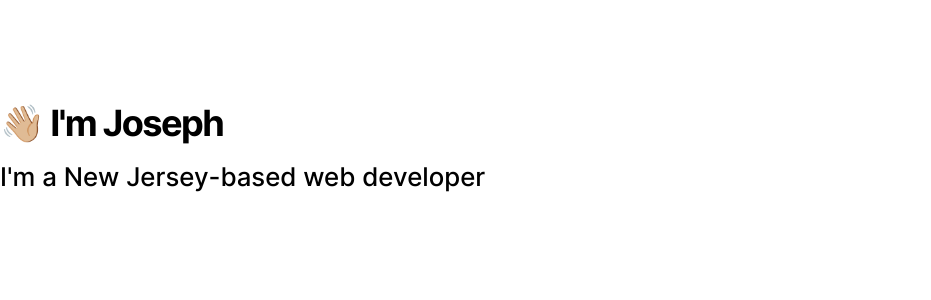
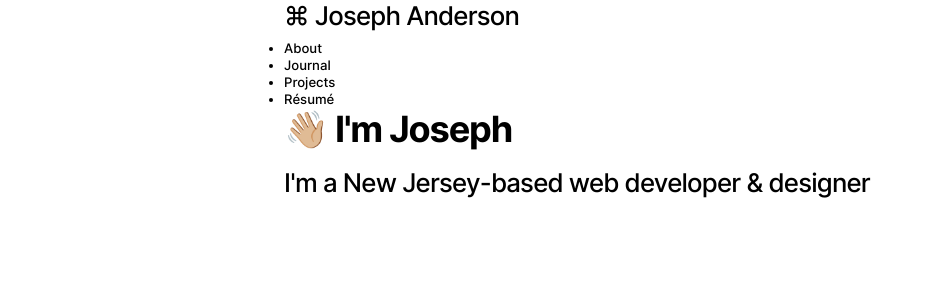
Before and after one commit to josephxanderson/www, a Next.js app: page / in a window 1280 px wide. Shown: the top 300 px of the page, without its empty margins (0-931 px from the left). Built offline with nearby package versions, Linux system fonts and the light colour scheme.

Commit message:
Work on site layout.

```diff
--- a/components/GlobalNavigation.js
+++ b/components/GlobalNavigation.js
@@ -1,6 +1,37 @@
+import Link from 'next/link';
+
 const GlobalNavigation = () => {
 	return (
 		<nav className="GlobalNavigation">
+			<div className="GlobalNavigation-Container">
+				<h3 className="GlobalNavigation-Title">⌘ Joseph Anderson</h3>
+
+				<ul className="GlobalNavigation-List">
+					<li className="GlobalNavigation-Item">
+						<Link className="GlobalNavigation-Item-Link" href="/about">
+							<span className="GlobalNavigation-Item-Content">About</span>
+						</Link>
+					</li>
+
+					<li className="GlobalNavigation-Item">
+						<Link className="GlobalNavigation-Item-Link" href="/journal">
+							<span className="GlobalNavigation-Item-Content">Journal</span>
+						</Link>
+					</li>
+
+					<li className="GlobalNavigation-Item">
+						<Link className="GlobalNavigation-Item-Link" href="/Projects">
+							<span className="GlobalNavigation-Item-Content">Projects</span>
+						</Link>
+					</li>
+
+					<li className="GlobalNavigation-Item">
+						<Link className="GlobalNavigation-Item-Link" href="/resume">
+							<span className="GlobalNavigation-Item-Content">Résumé</span>
+						</Link>
+					</li>
+				</ul>
+			</div>
 		</nav>
 	);
 }
--- a/layouts/Journal.js
+++ b/layouts/Journal.js
@@ -5,7 +5,9 @@ const Journal = ({ children, title }) => {
 	return (<>
 		<Common title={title} />
 
-		{ children }
+		<main className="PageContainer">
+			{ children }
+		</main>
 	</>);
 }
 
--- a/layouts/Main.js
+++ b/layouts/Main.js
@@ -1,14 +1,13 @@
 // Framework imports
 import Common from './Common';
-import GlobalNavigation from '../components/GlobalNavigation';
 
 const Main = ({ children, title }) => {
 	return (<>
 		<Common title={title} />
 
-		<GlobalNavigation />
-
-		{ children }
+		<main className="PageContainer">
+			{ children }
+		</main>
 	</>);
 }
 
--- a/pages/_app.js
+++ b/pages/_app.js
@@ -1,8 +1,13 @@
 // Application imports
+import GlobalNavigation from '../components/GlobalNavigation';
 import '../styles/index.scss';
 
 const App = ({ Component, pageProps }) => {
-	return <Component {...pageProps} />;
+	return (<>
+		<GlobalNavigation />
+
+		<Component {...pageProps} />
+	</>);
 }
 
 export default App;
--- a/pages/index.js
+++ b/pages/index.js
@@ -4,8 +4,10 @@ import Layout from '../layouts/Main';
 const Home = () => {
 	return (
 		<Layout>
-			<h1>👋🏼 I'm Joseph</h1>
-			<h3>I'm a New Jersey-based web developer</h3>
+			<header className="PageHeader">
+				<h1>👋🏼 I'm Joseph</h1>
+				<h3>I'm a New Jersey-based web developer & designer</h3>
+			</header>
 		</Layout>
 	);
 }
--- a/styles/base.scss
+++ b/styles/base.scss
@@ -1,3 +1,5 @@
+@use './variables';
+
 html {
 	position: relative;
 	display: block;
@@ -26,12 +28,35 @@ body {
 
 	div#__next {
 		position: relative;
-		display: flex;
-
-		flex-direction: column;
+		display: block;
 
 		width: 100%;
 		height: 100%;
-	} // main.ptamain
+
+		main.PageContainer {
+			position: relative;
+			display: flex;
+
+			flex-direction: column;
+
+			width: 100%;
+			height: auto;
+
+			max-width: var(--global-breakpoint-md);
+
+			margin: 0 auto;
+
+			padding-top: 0;
+			padding-right: var(--global-spacing-md);
+			padding-bottom: 0;
+			padding-left: var(--global-spacing-md);
+
+			// @media (max-width: variables.$global-breakpoint-md) {
+
+			// } // @media
+
+		} // main.PageContainer
+
+	} // div#__next
 
 } // body
--- a/styles/components/GlobalNavigation.scss
+++ b/styles/components/GlobalNavigation.scss
@@ -1,6 +1,6 @@
 // Variables
 :root {
-	--component-globalnavigation-height: 6.4rem;
+	--component-globalnavigation-height: 0rem; // for JS
 }
 
 nav.GlobalNavigation {
@@ -8,5 +8,25 @@ nav.GlobalNavigation {
 	display: block;
 
 	width: 100%;
-	height: var(--component-globalnavigation-height);
+	height: auto;
+
+	div.GlobalNavigation-Container {
+		position: relative;
+		display: flex;
+
+		flex-direction: column;
+
+		width: 100%;
+		height: auto;
+
+		max-width: var(--global-breakpoint-md);
+
+		margin: 0 auto;
+
+		padding-top: 0;
+		padding-right: var(--global-spacing-md);
+		padding-bottom: 0;
+		padding-left: var(--global-spacing-md);
+	}
+
 }
--- a/styles/typography.scss
+++ b/styles/typography.scss
@@ -57,7 +57,7 @@ h6 {
 h1 {
 	font-size: var(--global-text-size-xl);
 	font-weight: var(--global-heading-font-weight-bold);
-	letter-spacing: -0.1rem;
+	letter-spacing: -0.075rem;
 	line-height: calc(var(--global-text-size-xl) * var(--global-text-vspace-multiplier));
 	margin-bottom: calc(var(--global-spacing-xl) / (var(--global-text-vspace-multiplier) * 4));
 }
@@ -65,7 +65,7 @@ h1 {
 h2 {
 	font-size: var(--global-text-size-lg);
 	font-weight: var(--global-heading-font-weight-bold);
-	letter-spacing: -0.1rem;
+	letter-spacing: -0.075rem;
 	line-height: calc(var(--global-text-size-lg) * var(--global-text-vspace-multiplier));
 	margin-bottom: calc(var(--global-spacing-lg) / (var(--global-text-vspace-multiplier) * 4));
 }
@@ -73,6 +73,7 @@ h2 {
 h3 {
 	font-size: var(--global-text-size-lg);
 	font-weight: var(--global-heading-font-weight-medium);
+	letter-spacing: -0.05rem;
 	line-height: calc(var(--global-text-size-lg) * var(--global-text-vspace-multiplier));
 	margin-bottom: calc(var(--global-spacing-lg) / (var(--global-text-vspace-multiplier) * 4));
 }
--- a/styles/variables.scss
+++ b/styles/variables.scss
@@ -14,6 +14,21 @@
 	--global-spacing-xxxl:	calc(8.5 * var(--global-spacing-base));
 	--global-spacing-xxxxl:	calc(13.75 * var(--global-spacing-base));
 }
+
+// Breakpoint variables
+:root {
+	--global-breakpoint-xs: 360px;
+	--global-breakpoint-sm: 480px;
+	--global-breakpoint-md: 768px;
+	--global-breakpoint-lg: 1024px;
+	--global-breakpoint-xl: 1280px;
+}
+
+$global-breakpoint-xs: 360px;
+$global-breakpoint-sm: 480px;
+$global-breakpoint-md: 768px;
+$global-breakpoint-lg: 1024px;
+$global-breakpoint-xl: 1280px;
 
 // Color variables
 :root {
```
